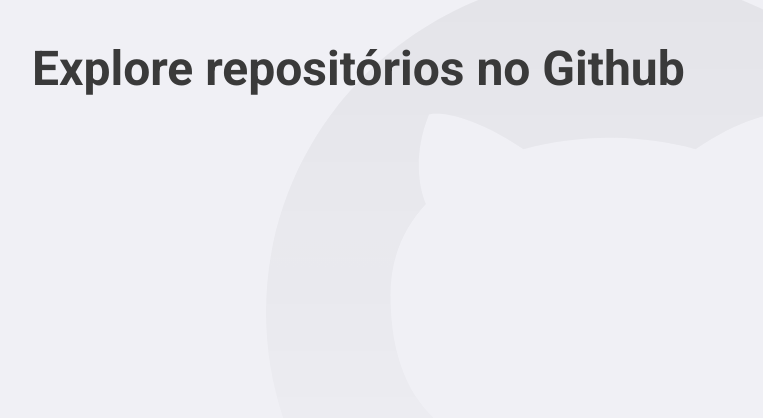
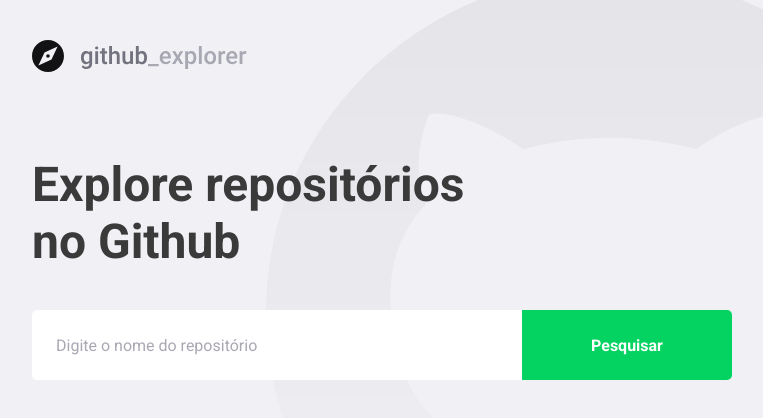
Before and after one commit to felipefln/github-explorer-typescript, a React (Create React App) app: page / in a window 1280 px wide. Shown: the top 418 px of the page, without its empty margins (148-911 px from the left). Built offline with nearby package versions, Linux system fonts and the light colour scheme.

Commit message:
Create form dashboard page, add logo git-explorer.

```diff
--- a/package.json
+++ b/package.json
@@ -10,6 +10,7 @@
         "@types/node": "^12.0.0",
         "@types/react": "^16.9.0",
         "@types/react-dom": "^16.9.0",
+        "polished": "^3.5.2",
         "react": "^16.13.1",
         "react-dom": "^16.13.1",
         "react-router-dom": "^5.1.2",
--- a/src/pages/Dashboard/index.tsx
+++ b/src/pages/Dashboard/index.tsx
@@ -1,10 +1,21 @@
 import React from 'react';
 
-import { Title } from './styles';
+import logoImg from '../../assets/logo.svg';
+
+import { Title, Form } from './styles';
 
 const Dashboard: React.FC = () => {
     return (
-        <Title>Explore repositórios no Github</Title>
+        <React.Fragment>
+            <img src={logoImg} alt="github explorer" />
+            <Title>Explore repositórios no Github</Title>
+
+            <Form >
+                <input placeholder="Digite o nome do repositório" />
+                <button type="submit">Pesquisar</button>
+            </Form>
+        </React.Fragment>
+
     )
 }
 
--- a/src/pages/Dashboard/styles.ts
+++ b/src/pages/Dashboard/styles.ts
@@ -1,7 +1,44 @@
 import styled from 'styled-components'
+import { shade } from 'polished'
 
 export const Title = styled.h1`
     font-size: 48px;
     color: #3A3A3A;
+    max-width: 450px;
+    margin-top: 80px;
 
 `
+
+export const Form = styled.form`
+    margin-top: 40px;
+    max-width: 700px;
+    display: flex;
+
+    input {
+        flex: 1;
+        height: 70px;
+        padding: 0 24px;
+        border: 0;
+        border-radius: 5px 0 0 5px;
+        color: #3a3a3a;
+
+        &::placeholder {
+            color: #A8A8B3
+    }
+}
+
+    button {
+        width: 210px;
+        height: 70px;
+        background: #04D361;
+        border-radius: 0 5px 5px 0;
+        border: 0;
+        color: #fff;
+        font-weight: bold;
+        transition: background-color 0.2s;
+
+        &:hover {
+            background: ${shade(0.2, '#04D361')}
+        }
+    }
+`
```
Also changed, not shown: src/assets/logo.svg (added), 1 other file (tests, documents, lock files or other folders).
